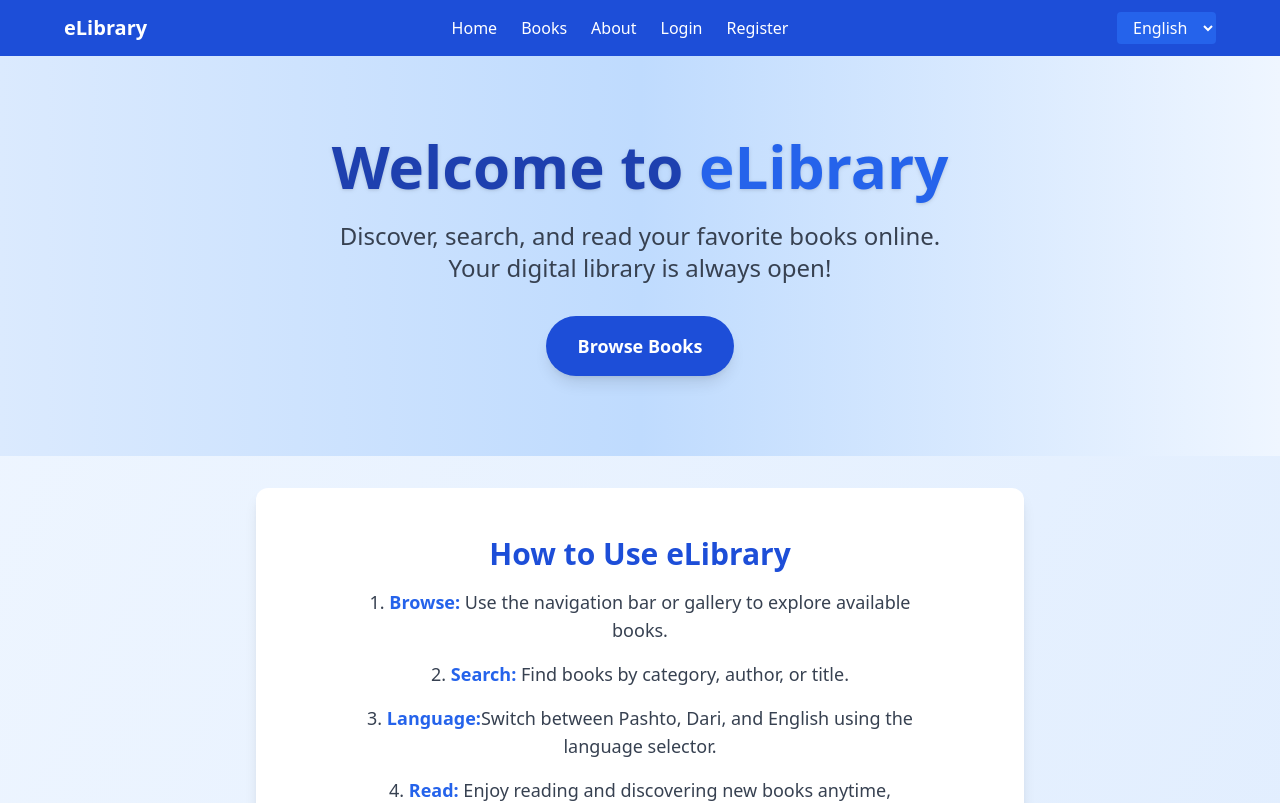
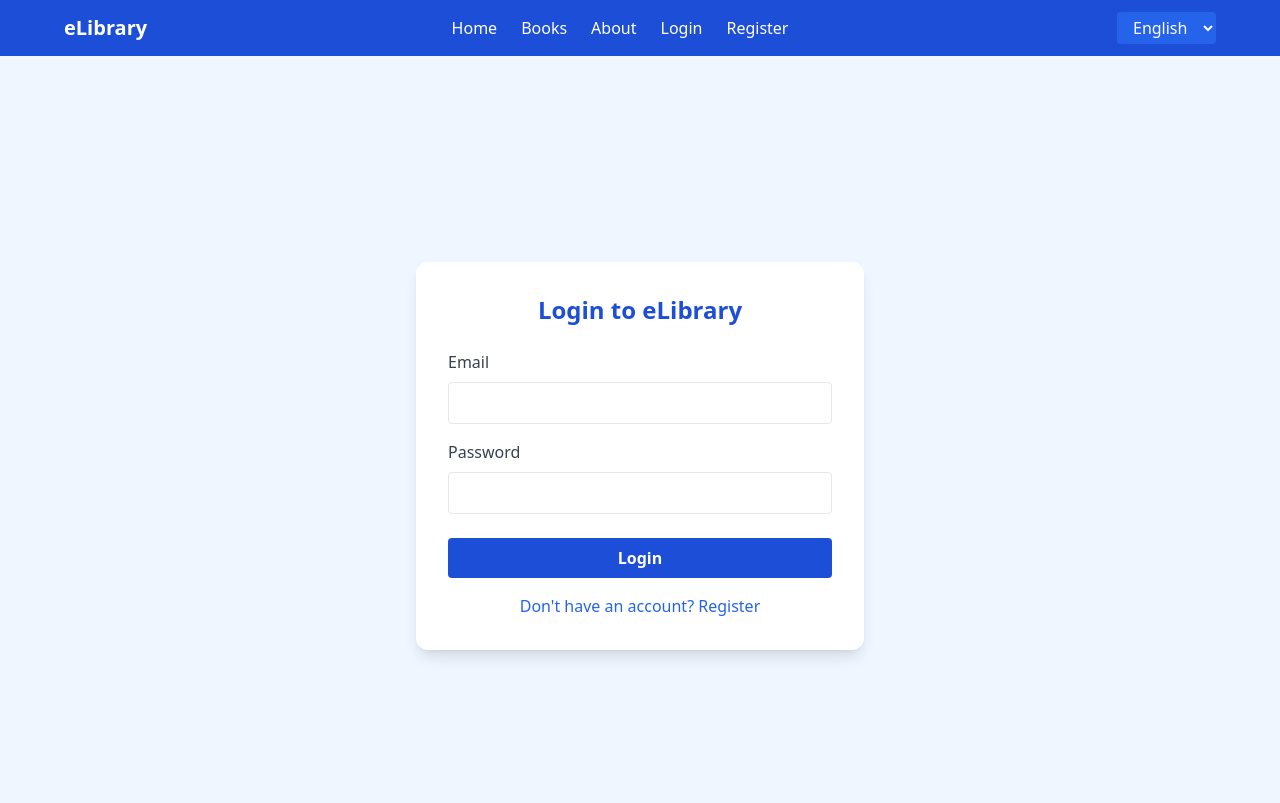
Before and after one commit to hafizullah123/ELIBRARY, a React (Create React App) app in the folder elibrary-frontend/: page /login in a window 1280 px wide. Shown: the top 803 px of the page. Built offline with nearby package versions, Linux system fonts and the light colour scheme.

Commit message:
complete the login

```diff
--- a/elibrary-frontend/package.json
+++ b/elibrary-frontend/package.json
@@ -9,6 +9,7 @@
     "@testing-library/user-event": "^13.5.0",
     "react": "^19.1.0",
     "react-dom": "^19.1.0",
+    "react-router-dom": "^7.7.0",
     "react-scripts": "5.0.1",
     "web-vitals": "^2.1.4"
   },
--- a/elibrary-frontend/src/App.js
+++ b/elibrary-frontend/src/App.js
@@ -1,25 +1,40 @@
 import React from "react";
+import { BrowserRouter, Routes, Route } from "react-router-dom";
 import Navbar from "./component/navbar";
 import Hero from "./component/hero";
 import Usage from "./component/usage";
-import Service from "./component/service"; // Import Service
+import Service from "./component/service";
 import Collection from "./component/collection";
 import Gallery from "./component/galler";
 import Footer from "./component/footer";
+import Login from "./component/login"; // Import Login
 
 function App() {
   return (
+    <BrowserRouter>
       <div className="min-h-screen flex flex-col bg-gradient-to-br from-blue-50 to-blue-100">
         <Navbar />
         <main className="flex-1">
+          <Routes>
+            <Route
+              path="/"
+              element={
+                <>
                   <Hero />
                   <Usage />
-        <Service /> {/* Add Service after Usage */}
+                  <Service />
                   <Collection />
                   <Gallery />
+                </>
+              }
+            />
+            <Route path="/login" element={<Login />} />
+            {/* Add other routes as needed */}
+          </Routes>
         </main>
         <Footer />
       </div>
+    </BrowserRouter>
   );
 }
 
--- /dev/null
+++ b/elibrary-frontend/src/component/login.js
@@ -0,0 +1,60 @@
+import React, { useState } from "react";
+
+function Login() {
+  const [email, setEmail] = useState("");
+  const [password, setPassword] = useState("");
+
+  const handleSubmit = (e) => {
+    e.preventDefault();
+    // Add your login logic here
+    alert("Login submitted!");
+  };
+
+  return (
+    <div className="min-h-screen flex items-center justify-center bg-blue-50">
+      <form
+        onSubmit={handleSubmit}
+        className="bg-white p-8 rounded-xl shadow-lg w-full max-w-md"
+      >
+        <h2 className="text-2xl font-bold text-blue-700 mb-6 text-center">
+          Login to eLibrary
+        </h2>
+        <div className="mb-4">
+          <label className="block text-gray-700 mb-2">Email</label>
+          <input
+            type="email"
+            className="w-full px-4 py-2 border rounded focus:outline-none focus:ring-2 focus:ring-blue-400"
+            value={email}
+            onChange={(e) => setEmail(e.target.value)}
+            required
+            autoComplete="username"
+          />
+        </div>
+        <div className="mb-6">
+          <label className="block text-gray-700 mb-2">Password</label>
+          <input
+            type="password"
+            className="w-full px-4 py-2 border rounded focus:outline-none focus:ring-2 focus:ring-blue-400"
+            value={password}
+            onChange={(e) => setPassword(e.target.value)}
+            required
+            autoComplete="current-password"
+          />
+        </div>
+        <button
+          type="submit"
+          className="w-full bg-blue-700 text-white py-2 rounded font-semibold hover:bg-blue-800 transition"
+        >
+          Login
+        </button>
+        <div className="mt-4 text-center">
+          <a href="/register" className="text-blue-600 hover:underline">
+            Don't have an account? Register
+          </a>
+        </div>
+      </form>
+    </div>
+  );
+}
+
+export default Login;
--- a/elibrary-frontend/src/component/navbar.js
+++ b/elibrary-frontend/src/component/navbar.js
@@ -1,4 +1,5 @@
 import React, { useState } from "react";
+import { Link } from "react-router-dom"; // Use named import for Link
 
 function Navbar() {
   const [language, setLanguage] = useState("en");
@@ -34,32 +35,32 @@ function Navbar() {
           } md:flex`}
         >
           <li>
-            <a href="/" className="hover:text-blue-200 transition block">
+            <Link to="/" className="hover:text-blue-200 transition block">
               Home
-            </a>
+            </Link>
           </li>
           <li>
-            <a href="/books" className="hover:text-blue-200 transition block">
+            <Link to="/books" className="hover:text-blue-200 transition block">
               Books
-            </a>
+            </Link>
           </li>
           <li>
-            <a href="/about" className="hover:text-blue-200 transition block">
+            <Link to="/about" className="hover:text-blue-200 transition block">
               About
-            </a>
+            </Link>
           </li>
           <li>
-            <a href="/login" className="hover:text-blue-200 transition block">
+            <Link to="/login" className="hover:text-blue-200 transition block">
               Login
-            </a>
+            </Link>
           </li>
           <li>
-            <a
-              href="/register"
+            <Link
+              to="/register"
               className="hover:text-blue-200 transition block"
             >
               Register
-            </a>
+            </Link>
           </li>
           <li className="md:hidden">
             <select
```
Also changed, not shown: elibrary-frontend/src/component/register.js (added), 1 other file (tests, documents, lock files or other folders). Lines whose indentation alone changed are shown as unchanged.
